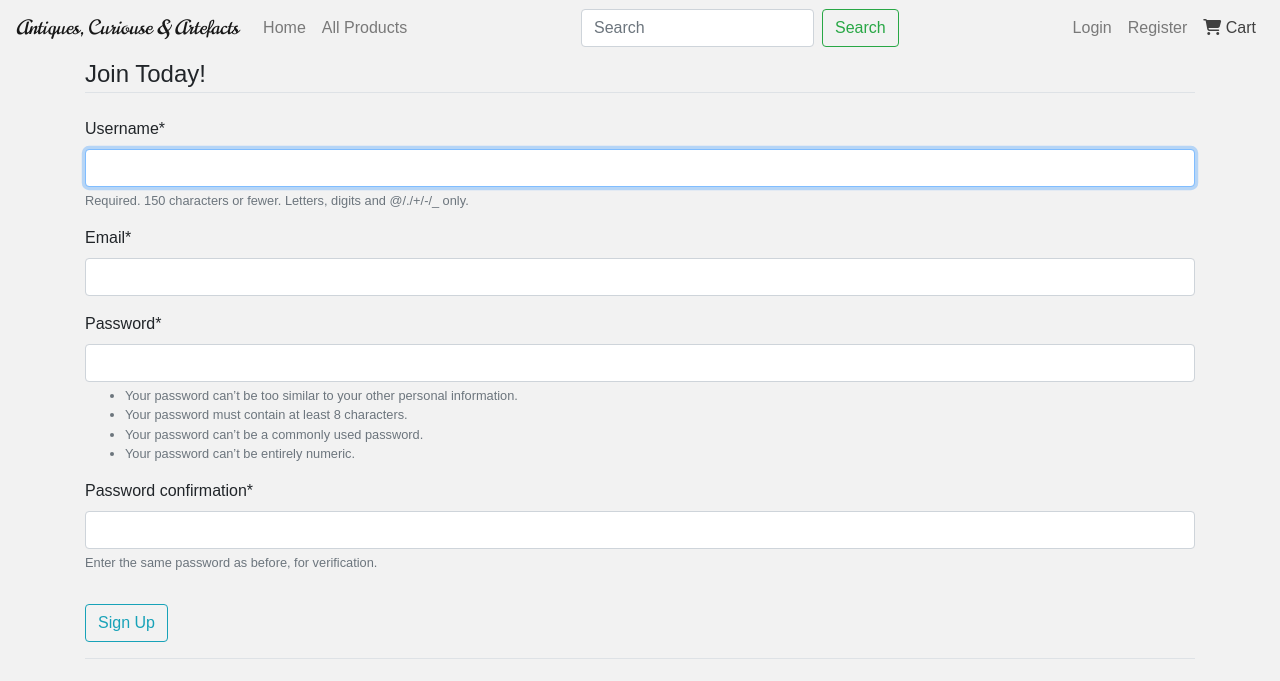
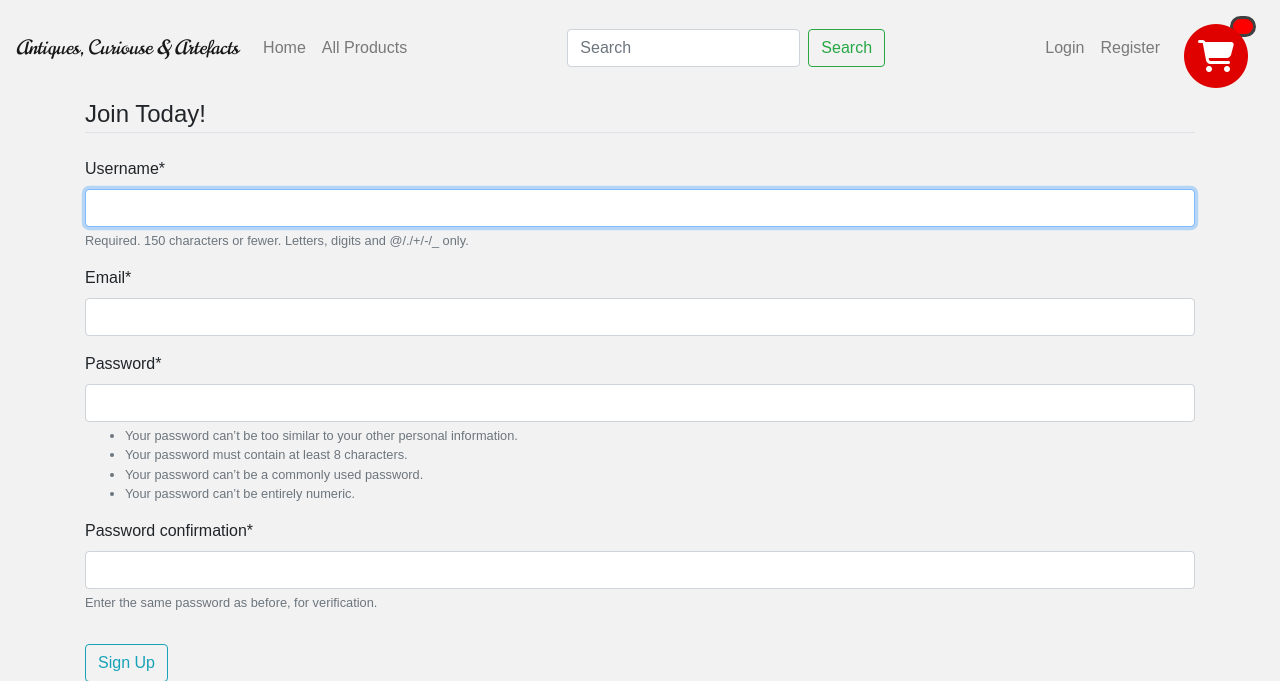
Before and after one commit to dano5342/Milestone4V2, a Django app: page /accounts/register/ in a window 1280 px wide. Shown: the top 681 px of the page. Run offline with Django 3.2, Linux system fonts and the light colour scheme; some libraries are stand-ins or nearby versions; some web fonts are replaced.

Commit message:
trialing a font awesome checkout badge layering, not quite working but i'll see what's causing the layer issue

```diff
--- a/static/styles/css/main.css
+++ b/static/styles/css/main.css
@@ -19,6 +19,26 @@
 
 .cart-link {
   color: #404040 !important; }
+
+.fa-stack[data-count]:before {
+  position: absolute;
+  right: 0%;
+  top: 0%;
+  content: attr(data-count);
+  font-size: 40%;
+  padding: .6em;
+  border-radius: 999px;
+  line-height: .75em;
+  color: white;
+  color: #404040;
+  text-align: center;
+  min-width: 2em;
+  font-weight: bold;
+  background: red;
+  border-style: solid; }
+
+.fa-circle {
+  color: #DF0000; }
 
 /* Main */
 body,
--- a/static/styles/scss/main.scss
+++ b/static/styles/scss/main.scss
@@ -7,14 +7,15 @@ $dark: #404040;
 $brown: #BF9969;
 $mahog: #735A3D;
 $gold: #BF9039;
+
 /* Mixins */
-@mixin title{
+@mixin title {
   font-family: 'Norican', sans-serif;
   font-weight: 500;
 
 }
 
-@mixin text{
+@mixin text {
   font-family: 'Arima Maduri', sans-serif;
   font-weight: 500;
 
@@ -25,10 +26,12 @@ $gold: #BF9039;
   overflow: hidden;
   background-color: $white;
 }
+
 #searchbar {
   justify-content: center;
   align-content: center;
 }
+
 .sticky {
   position: fixed;
   top: 0;
@@ -36,9 +39,33 @@ $gold: #BF9039;
   z-index: 999;
   opacity: 0.8;
 }
-.cart-link{
-  color: $dark!important;
+
+.cart-link {
+  color: $dark !important;
 }
+
+.fa-stack[data-count]:before {
+  position: absolute;
+  right: 0%;
+  top: 0%;
+  content: attr(data-count);
+  font-size: 40%;
+  padding: .6em;
+  border-radius: 999px;
+  line-height: .75em;
+  color: white;
+  color: $dark;
+  text-align: center;
+  min-width: 2em;
+  font-weight: bold;
+  background: red;
+  border-style: solid;
+}
+
+.fa-circle {
+  color: #DF0000;
+}
+
 
 /* Main */
 body,
@@ -51,27 +78,32 @@ html {
 }
 
 .push {
-  padding-top: 120px!important;
+  padding-top: 120px !important;
 }
-.landing-title{
+
+.landing-title {
   color: black;
   font-size: 52px;
   text-shadow: 1px 2px white;
 
 }
-.landing-text{
+
+.landing-text {
   color: black;
   font-size: 19px
 }
-.title{
+
+.title {
   @include title;
 }
-.img-container{
-  min-width: 100%!important;
-  min-height: 100%!important;
+
+.img-container {
+  min-width: 100% !important;
+  min-height: 100% !important;
   position: relative;
   text-align: center;
-  -webkit-filter: grayscale(100%); /* Ch 23+, Saf 6.0+, BB 10.0+ */
+  -webkit-filter: grayscale(100%);
+  /* Ch 23+, Saf 6.0+, BB 10.0+ */
   filter: grayscale(100%);
 }
 
@@ -81,6 +113,7 @@ html {
   left: 50%;
   transform: translate(-50%, -50%);
 }
+
 .bottom-right {
   position: absolute;
   bottom: 8px;
@@ -94,20 +127,23 @@ html {
 
 }
 
-.categories{
+.categories {
   padding-top: 15px;
 }
 
-.info-image{
-  width: 350px!important;
-  height: 350px!important;
+.info-image {
+  width: 350px !important;
+  height: 350px !important;
   align-items: center;
   border-radius: 20px;
 }
-.cat-row{
+
+.cat-row {
   padding: 14px;
 }
+
 .link-unstyled {
+
   &,
   &:visited,
   &:hover,
@@ -132,35 +168,38 @@ html {
   }
 }
 
-.cat-container{
-  padding:4px;
+.cat-container {
+  padding: 4px;
   transition: filter .5s ease-in-out;
   -webkit-filter: grayscale(0%);
   filter: grayscale(0%);
-  &:hover{
+
+  &:hover {
     -webkit-filter: grayscale(100%);
     filter: grayscale(100%);
   }
 }
+
 /* Content */
-.titl-tran{
-
-}
+.titl-tran {}
 
 /* Product Styles */
 .info-container {
   margin: 4px 10px
 }
+
 .title-card {
   padding-top: 50px;
   padding-bottom: 25px
 }
-.product-image{
+
+.product-image {
   width: 240px;
   height: 240px;
   border-radius: 15px;
   padding: 2px 4px;
 }
+
 .description-col {
   padding: 4px 4px;
   margin: 4px 10px;
@@ -170,24 +209,25 @@ html {
 .desc-card {
   padding: 10px;
 }
+
 .panel-default {
   border-color: transparent;
   padding: 10px 7px;
 }
 
-.panel-body{
+.panel-body {
   height: 100%;
   border: 1px solid #ddd;
 }
 
-.card-img-top{
+.card-img-top {
   max-height: 250px;
   min-height: 250px;
 }
 
 
 /* Profile Styles */
-.account-img{
+.account-img {
   height: 125px;
   width: 125px;
   margin-right: 20px;
@@ -195,16 +235,12 @@ html {
 }
 
 /* Cart Styling */
-.cart-row{
+.cart-row {}
 
-}
-
-.amend-prod{
-
-}
+.amend-prod {}
 
 
-.cart-image{
+.cart-image {
   width: 300px;
   height: 300px;
 }
@@ -215,7 +251,9 @@ html {
   flex-shrink: none;
   background-color: $dark
 }
+
 .unordered {
-  list-style-type:none;
+  list-style-type: none;
 }
+
 /* Media Queries */
--- a/templates/base.html
+++ b/templates/base.html
@@ -10,11 +10,12 @@
 
     <link rel="stylesheet" href="https://stackpath.bootstrapcdn.com/bootstrap/4.3.1/css/bootstrap.min.css"
         integrity="sha384-ggOyR0iXCbMQv3Xipma34MD+dH/1fQ784/j6cY/iJTQUOhcWr7x9JvoRxT2MZw1T" crossorigin="anonymous">
-    <link rel="stylesheet" href="{% static 'styles/css/main.css' %}">
     <script src="https://code.jquery.com/jquery-3.3.1.slim.min.js"
         integrity="sha384-q8i/X+965DzO0rT7abK41JStQIAqVgRVzpbzo5smXKp4YfRvH+8abtTE1Pi6jizo" crossorigin="anonymous">
     </script>
     <script src="https://kit.fontawesome.com/306996b22a.js" crossorigin="anonymous"></script>
+    <link rel="stylesheet" href="{% static 'styles/css/main.css' %}">
+
     {% block head_js %}
     {% endblock head_js%}
 </head>
@@ -46,5 +47,4 @@
         integrity="sha384-JjSmVgyd0p3pXB1rRibZUAYoIIy6OrQ6VrjIEaFf/nJGzIxFDsf4x0xIM+B07jRM" crossorigin="anonymous">
     </script>
     <script src="{% static 'scripts/js/custom.js'%}"></script>
-
 </html>
--- a/templates/navbar.html
+++ b/templates/navbar.html
@@ -43,15 +43,16 @@
          </div>
          <div>
              <ul class="navbar-nav ml-auto">
-                 <li class="nav-item">
-                     <a href="{% url 'view_cart' %}" class="nav-link cart-link">
-                            <i class="fas fa-shopping-cart"></i>
-                            {% if product_count %}
-                                {{ product_count }}
-                            {% endif %}
-                            Cart
-                     </a>
-                 </li>
+                 <a href="{% url 'view_cart' %}" class="nav-link cart-link">
+                     <li class="nav-item">
+                         <span class="fa-stack fa-2x badge"
+                             data-count="{% if product_count %}{{ product_count }}{% endif %}">
+                             <i class="fa fa-circle fa-stack-2x"></i>
+                             <i class="fa fa-shopping-cart fa-stack-1x fa-inverse"></i>
+                         </span>
+                     </li>
+                 </a>
+             </ul>
          </div>
      </nav>
  </header>
```
Also changed, not shown: 1 other file. Lines whose indentation alone changed are shown as unchanged.
